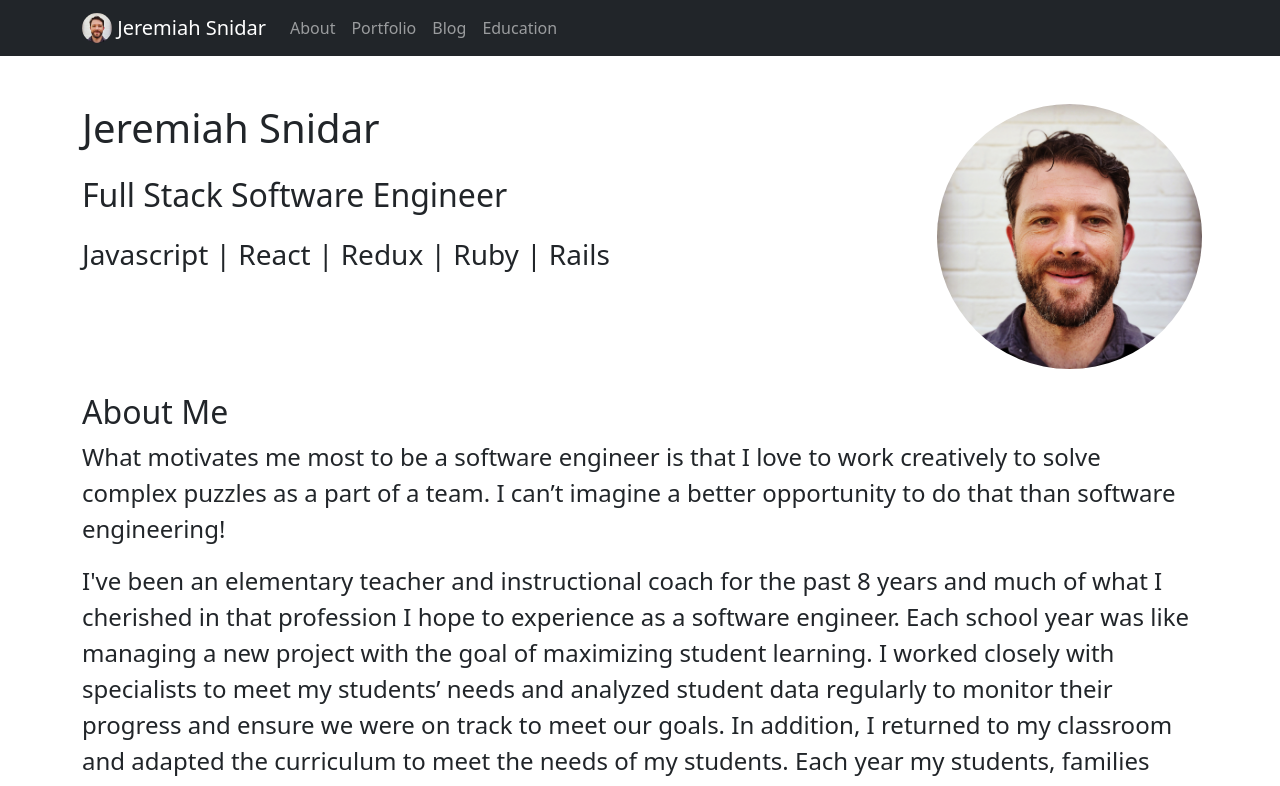
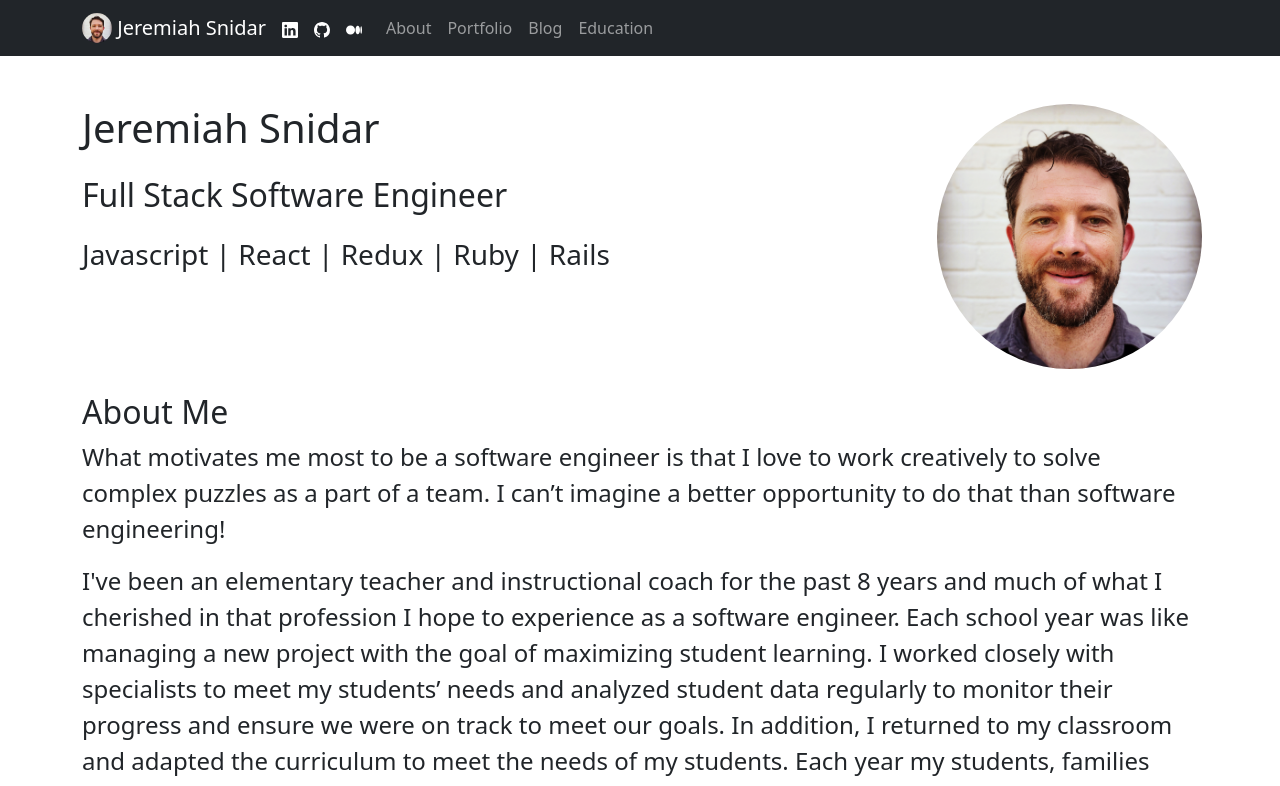
Before and after one commit to jsnidar/jeremiah-snidar-portfolio, a React (Create React App) app: page / in a window 1280 px wide. Shown: the top 786 px of the page. Built offline with nearby package versions, Linux system fonts and the light colour scheme; a web font is replaced by a local one.

Commit message:
Add links for social media

```diff
--- a/src/navigation/NavBar.js
+++ b/src/navigation/NavBar.js
@@ -22,7 +22,45 @@
               roundedCircle={true}
               className="d-inline-block align-top"
             />{' '}
-            Jeremiah Snidar
+              Jeremiah Snidar {' '}
+          </Navbar.Brand>
+          <Navbar.Brand>
+            <svg
+              xmlns="http://www.w3.org/2000/svg"
+              onClick={()=> window.open('http://www.linkedin.com/in/jeremiah-snidar')}
+              width="16"
+              height="16"
+              fill="currentColor"
+              class="bi bi-linkedin"
+              viewBox="0 0 16 16">
+              <path d="M0 1.146C0 .513.526 0 1.175 0h13.65C15.474 0 16 .513 16 1.146v13.708c0 .633-.526 1.146-1.175 1.146H1.175C.526 16 0 15.487 0 14.854V1.146zm4.943 12.248V6.169H2.542v7.225h2.401zm-1.2-8.212c.837 0 1.358-.554 1.358-1.248-.015-.709-.52-1.248-1.342-1.248-.822 0-1.359.54-1.359 1.248 0 .694.521 1.248 1.327 1.248h.016zm4.908 8.212V9.359c0-.216.016-.432.08-.586.173-.431.568-.878 1.232-.878.869 0 1.216.662 1.216 1.634v3.865h2.401V9.25c0-2.22-1.184-3.252-2.764-3.252-1.274 0-1.845.7-2.165 1.193v.025h-.016a5.54 5.54 0 0 1 .016-.025V6.169h-2.4c.03.678 0 7.225 0 7.225h2.4z"/>
+            </svg>
+          </Navbar.Brand>
+          <Navbar.Brand>
+            <svg
+              xmlns="http://www.w3.org/2000/svg"
+              width="16"
+              height="16"
+              fill="currentColor"
+              class="bi bi-github"
+              viewBox="0 0 16 16"
+              onClick={()=> window.open('https://github.com/jsnidar')}
+            >
+              <path d="M8 0C3.58 0 0 3.58 0 8c0 3.54 2.29 6.53 5.47 7.59.4.07.55-.17.55-.38 0-.19-.01-.82-.01-1.49-2.01.37-2.53-.49-2.69-.94-.09-.23-.48-.94-.82-1.13-.28-.15-.68-.52-.01-.53.63-.01 1.08.58 1.23.82.72 1.21 1.87.87 2.33.66.07-.52.28-.87.51-1.07-1.78-.2-3.64-.89-3.64-3.95 0-.87.31-1.59.82-2.15-.08-.2-.36-1.02.08-2.12 0 0 .67-.21 2.2.82.64-.18 1.32-.27 2-.27.68 0 1.36.09 2 .27 1.53-1.04 2.2-.82 2.2-.82.44 1.1.16 1.92.08 2.12.51.56.82 1.27.82 2.15 0 3.07-1.87 3.75-3.65 3.95.29.25.54.73.54 1.48 0 1.07-.01 1.93-.01 2.2 0 .21.15.46.55.38A8.012 8.012 0 0 0 16 8c0-4.42-3.58-8-8-8z"/>
+            </svg>
+          </Navbar.Brand>
+          <Navbar.Brand>
+          <svg
+            xmlns="http://www.w3.org/2000/svg"
+            width="16"
+            height="16"
+            fill="currentColor"
+            class="bi bi-medium"
+            viewBox="0 0 16 16"
+            onClick={()=> window.open('https://medium.com/@jsnidar')}
+          >
+            <path d="M9.025 8c0 2.485-2.02 4.5-4.513 4.5A4.506 4.506 0 0 1 0 8c0-2.486 2.02-4.5 4.512-4.5A4.506 4.506 0 0 1 9.025 8zm4.95 0c0 2.34-1.01 4.236-2.256 4.236-1.246 0-2.256-1.897-2.256-4.236 0-2.34 1.01-4.236 2.256-4.236 1.246 0 2.256 1.897 2.256 4.236zM16 8c0 2.096-.355 3.795-.794 3.795-.438 0-.793-1.7-.793-3.795 0-2.096.355-3.795.794-3.795.438 0 .793 1.699.793 3.795z"/>
+          </svg>
           </Navbar.Brand>
           <Navbar.Toggle aria-controls="basic-navbar-nav" />
           <Navbar.Collapse id="basic-navbar-nav">
```
Lines whose indentation alone changed are shown as unchanged.
